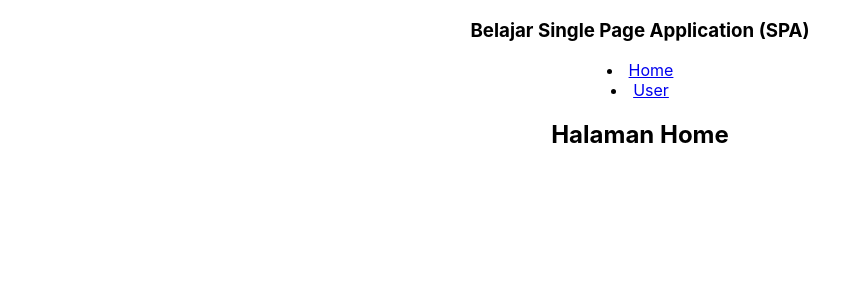
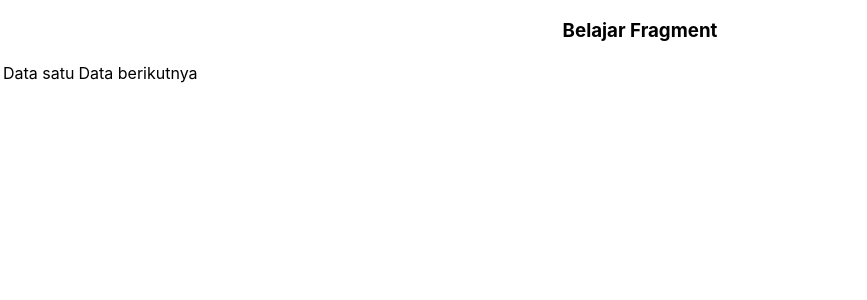
Before and after one commit to larasnr18/learning-react, a React (Create React App) app: page / in a window 1280 px wide. Shown: the top 300 px of the page, without its empty margins (0-867 px from the left). Built offline with nearby package versions, Linux system fonts and the light colour scheme.

Commit message:
adding react fragment

```diff
--- a/src/App.js
+++ b/src/App.js
@@ -28,26 +28,23 @@ function NoMatch() {
 class App extends Component {
   render() {
     return (
-      <BrowserRouter>
-        <div>
-          <nav>
-            <li>
-              <Link to="/">Home</Link>
-            </li>
-            <li>
-              <Link to="/users">User</Link>
-            </li>
-          </nav>
-          <main>
-            <Switch>
-              <Route path="/" exact component={Home} />
-              <Route path="/users" exact component={ListView} />
-              <Route path="/user/:name" exact component={DetailView} />
-              <Route component={NoMatch} />
-            </Switch>
-          </main>
-        </div>
-      </BrowserRouter>
+      <table>
+        <tr>
+          <Column />
+        </tr>
+      </table>
+    );
+  }
+}
+
+class Column extends React.Component {
+  render() {
+    return (
+      // React fragment digunakan untuk menghindari error karena di react setiap element harus dibungkus dengan sebuah tag.
+      <React.Fragment>
+        <td>Data satu</td>
+        <td>Data berikutnya</td>
+      </React.Fragment>
     );
   }
 }
--- a/src/index.js
+++ b/src/index.js
@@ -11,7 +11,7 @@ ReactDOM.render(
   document.getElementById("root")
 );
 
-const name = "Single Page Application (SPA)";
+const name = "Fragment";
 const element = <h3>Belajar {name}</h3>;
 
 ReactDOM.render(element, document.getElementById("master"));
```
